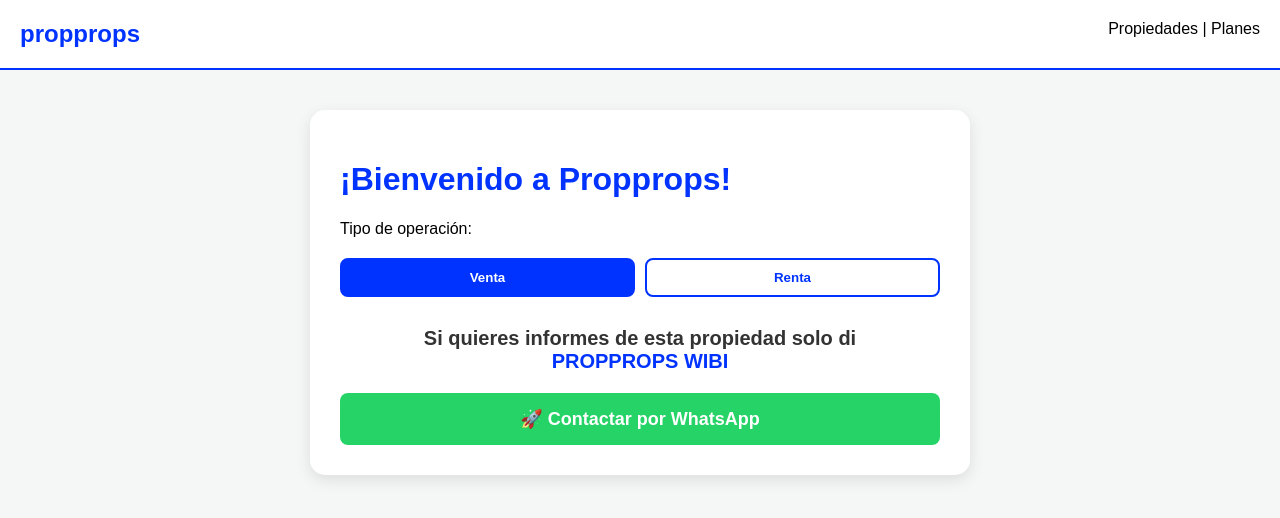
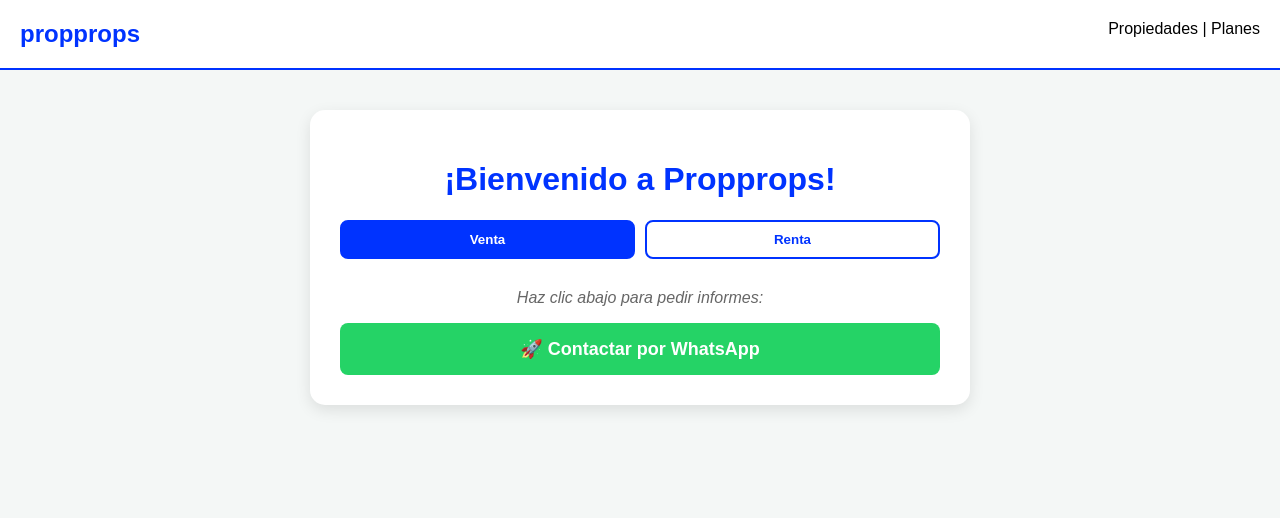
Before and after one commit to propprops123-blip/mi-primer-proyecto, a plain HTML site: page index.html in a window 1280 px wide. Drawn offline with Linux system fonts and the light colour scheme.

Commit message:
mensaje automatico wibi

```diff
--- a/index.html
+++ b/index.html
@@ -9,14 +9,12 @@
         header { background-color: #fff; padding: 20px; border-bottom: 2px solid #0033ff; display: flex; justify-content: space-between; }
         .logo { font-weight: bold; font-size: 24px; color: #0033ff; }
         .container { max-width: 600px; margin: 40px auto; background: white; padding: 30px; border-radius: 15px; box-shadow: 0 5px 15px rgba(0,0,0,0.1); }
-        h1 { color: #0033ff; }
+        h1 { color: #0033ff; text-align: center; }
         .btn-group { display: flex; gap: 10px; margin: 20px 0; }
         .btn { padding: 10px; border: 2px solid #0033ff; background: white; color: #0033ff; border-radius: 8px; cursor: pointer; flex: 1; font-weight: bold; }
         .btn-active { background: #0033ff; color: white; }
 
-        /* EL LETRERO QUE ME PEDISTE */
-        .info-text { text-align: center; font-weight: bold; margin-top: 30px; font-size: 20px; color: #333; }
-        .wibi { color: #0033ff; text-transform: uppercase; }
+        .instruccion { text-align: center; margin-top: 30px; color: #666; font-style: italic; }
 
         .btn-whatsapp {
             display: block;
@@ -28,7 +26,7 @@
             text-decoration: none;
             border-radius: 8px;
             font-size: 18px;
-            margin-top: 15px;
+            margin-top: 10px;
             font-weight: bold;
             box-sizing: border-box;
         }
@@ -43,18 +41,15 @@
 
 <div class="container">
     <h1>¡Bienvenido a Propprops!</h1>
-    <p>Tipo de operación:</p>
+
     <div class="btn-group">
         <button class="btn btn-active">Venta</button>
         <button class="btn">Renta</button>
     </div>
 
-    <p class="info-text">
-        Si quieres informes de esta propiedad solo di <br>
-        <span class="wibi">propprops wibi</span>
-    </p>
+    <p class="instruccion">Haz clic abajo para pedir informes:</p>
 
-    <a href="https://wa.me/+525559408467" class="btn-whatsapp">
+    <a href="https://wa.me/+5559408467?text=propprops%20wibi" class="btn-whatsapp">
         🚀 Contactar por WhatsApp
     </a>
 </div>
```
